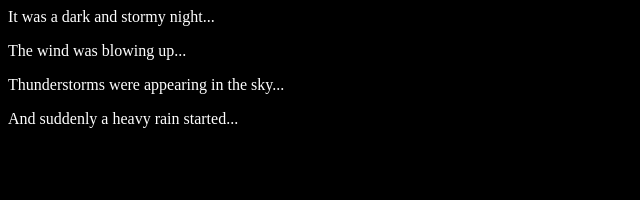
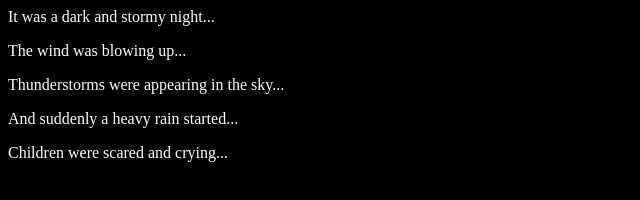
Before and after one commit to amukanya/fireside-story, a plain HTML site: page index.html in a window 1280 px wide. Shown: the whole page, without its empty margins (0-640 px from the left). Drawn offline with Linux system fonts and the light colour scheme.

Commit message:
added fifth story

```diff
--- a/index.html
+++ b/index.html
@@ -7,5 +7,6 @@
     <p>The wind was blowing up...</p>
     <p>Thunderstorms were appearing in the sky...</p>
     <p>And suddenly a heavy rain started...</p>
+    <p>Children were scared and crying...</p>
   </body>
 </html>
```
